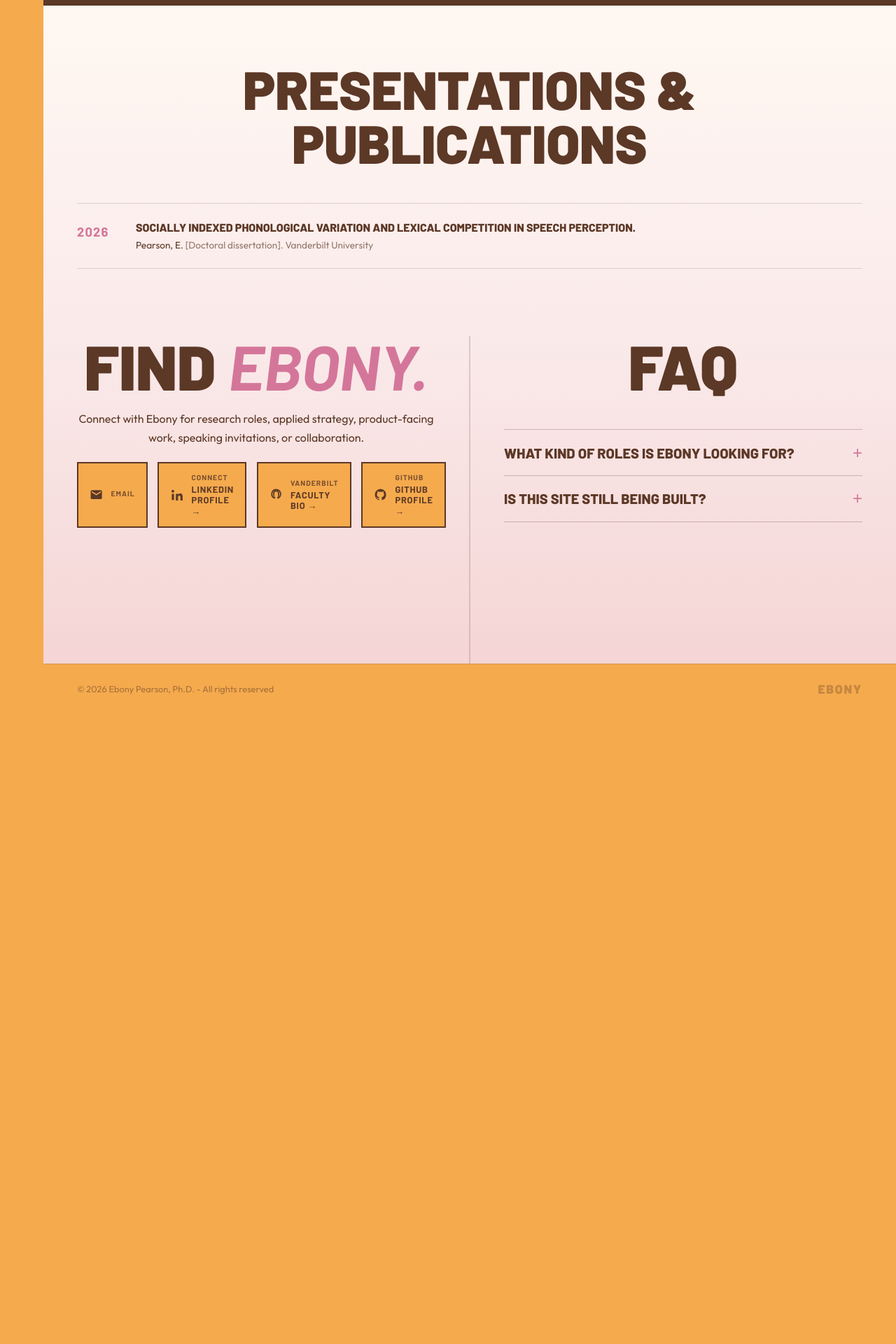
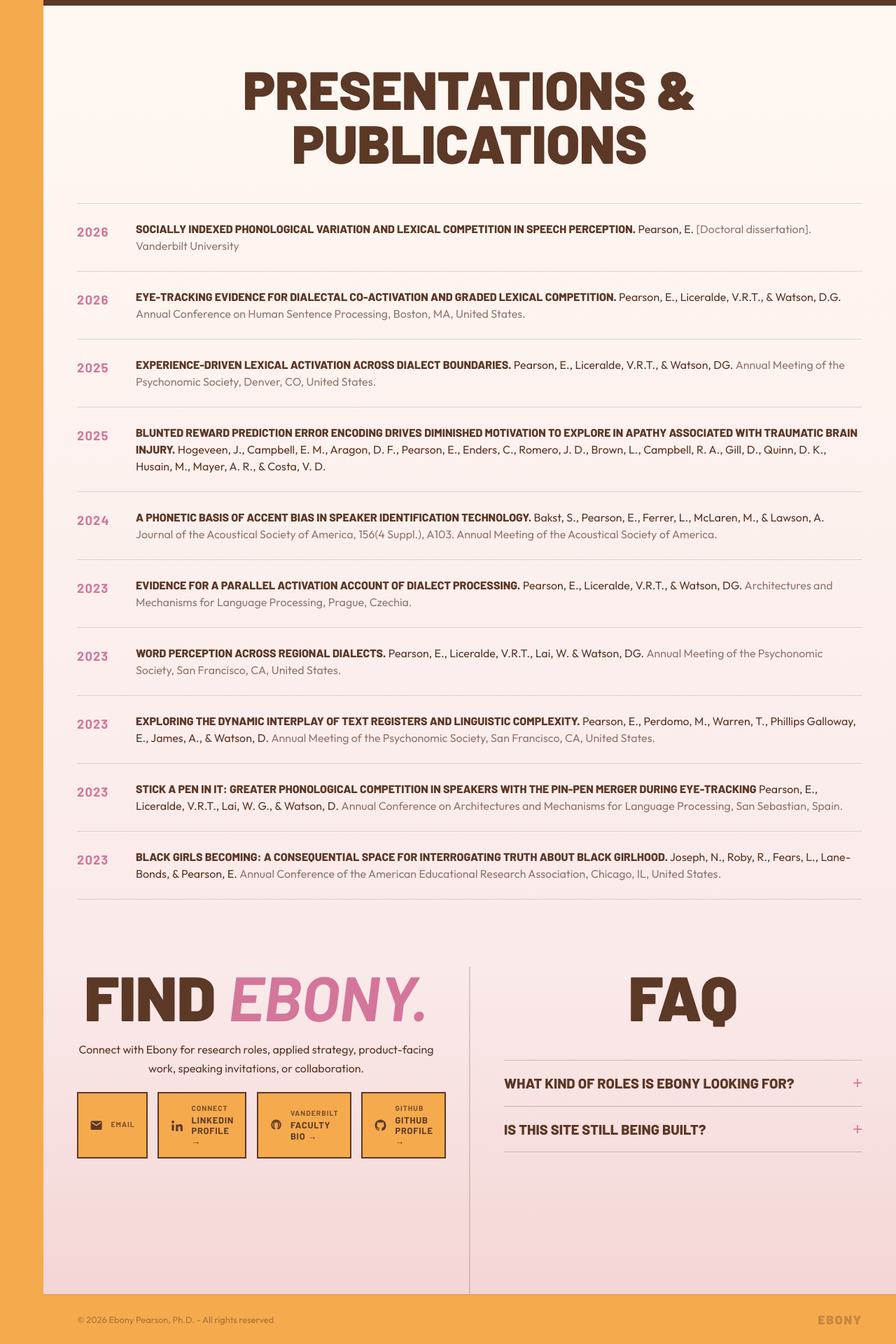
Before and after one commit to ebonypearson/ebonypearson.github.io, a Jekyll site: the page built from index.html, in a window 1280 px wide. Shown: the part 2892-4812 px from the top of the page at 70% size. Built offline with Jekyll 4.4.1, drawn with Linux system fonts in a browser that asks for light colours; before the commit the page ends 3911 px from its top, so only the background shows below that.

Commit message:
updated the rest of the publications to match the new format

```diff
--- a/_data/content/research.yml
+++ b/_data/content/research.yml
@@ -2,11 +2,9 @@ items:
 
 
 
-  - id: 202603-diss-socially-indexed-phonological-variation-lexical-competition
-    published: true
+  - published: true
     title: "Socially indexed phonological variation and lexical competition in speech perception."
     year: "2026"
-    # sort_date: 2026-03-01
     type: Doctoral dissertation
     organization: "[Doctoral dissertation]. Vanderbilt University"
     location: ""
@@ -14,19 +12,96 @@ items:
     link: ""
 
 
+  - published: true
+    year: "2026"
+    title: "Eye-tracking evidence for dialectal co-activation and graded lexical competition."
+    authors: "Pearson, E., Liceralde, V.R.T., & Watson, D.G."
+    organization: "Annual Conference on Human Sentence Processing, Boston, MA, United States."
+    link: ""
+    location: ""
+    type: ""
+
+  - published: true
+    year: "2025"
+    title: "Experience-driven lexical activation across dialect boundaries."
+    authors: "Pearson, E., Liceralde, V.R.T., & Watson, DG. "
+    organization: "Annual Meeting of the Psychonomic Society, Denver, CO, United States."
+
+
+  - published: true
+    year: "2025"
+    title: "Blunted reward prediction error encoding drives diminished motivation to explore in apathy associated with traumatic brain injury."
+    authors: "Hogeveen, J., Campbell, E. M., Aragon, D. F., Pearson, E., Enders, C., Romero, J. D., Brown, L., Campbell, R. A., Gill, D., Quinn, D. K., Husain, M., Mayer, A. R., & Costa, V. D."
+    organization: ""
+
+
+  - published: true
+    year: "2024"
+    title: "A phonetic basis of accent bias in speaker identification technology."
+    authors: "Bakst, S., Pearson, E., Ferrer, L., McLaren, M., & Lawson, A."
+    organization: "Journal of the Acoustical Society of America, 156(4 Suppl.), A103. Annual Meeting of the Acoustical Society of America."
+
+
+  - published: true
+    year: "2023"
+    title: "Evidence for a parallel activation account of dialect processing."
+    authors: " Pearson, E., Liceralde, V.R.T., & Watson, DG."
+    organization: "Architectures and Mechanisms for Language Processing, Prague, Czechia."
+
+  - published: true
+    year: "2023"
+    title: "Word perception across regional dialects."
+    authors: " Pearson, E., Liceralde, V.R.T., Lai, W. & Watson, DG."
+    organization: "Annual Meeting of the Psychonomic Society, San Francisco, CA, United States."
+
+
+  - published: true
+    year: "2023"
+    title: "Exploring the dynamic interplay of text registers and linguistic complexity."
+    authors: "Pearson, E., Perdomo, M., Warren, T., Phillips Galloway, E., James, A., & Watson, D."
+    organization: "Annual Meeting of the Psychonomic Society, San Francisco, CA, United States."
+
+
+  - published: true
+    year: "2023"
+    title: "Stick a pen in it: Greater phonological competition in speakers with the pin-pen merger during eye-tracking"
+    authors: " Pearson, E., Liceralde, V.R.T., Lai, W. G., & Watson, D."
+    organization: "Annual Conference on Architectures and Mechanisms for Language Processing, San Sebastian, Spain."
+
+  - published: true
+    year: "2023"
+    title: "Black Girls Becoming: A consequential space for interrogating truth about Black girlhood."
+    authors: "Joseph, N., Roby, R., Fears, L., Lane-Bonds, & Pearson, E."
+    organization: "Annual Conference of the American Educational Research Association, Chicago, IL, United States."
+
+
+#  .
+
+# A phonetic basis of accent bias in speaker identification technology. Bakst, S., Pearson, E., Ferrer, L., McLaren, M., & Lawson, A. Journal of the Acoustical Society of America, 156(4 Suppl.), A103. Annual Meeting of the Acoustical Society of America.
+
+# Evidence for a parallel activation account of dialect processing. Pearson, E., Liceralde, V.R.T., & Watson, DG. Architectures and Mechanisms for Language Processing, Prague, Czechia.
+
+# Word perception across regional dialects. Pearson, E., Liceralde, V.R.T., Lai, W. & Watson, DG. Annual Meeting of the Psychonomic Society, San Francisco, CA, United States.
+
+# Exploring the dynamic interplay of text registers and linguistic complexity. Pearson, E., Perdomo, M., Warren, T., Phillips Galloway, E., James, A., & Watson, D. Annual Meeting of the Psychonomic Society, San Francisco, CA, United States.
+
+# Stick a pen in it: Greater phonological competition in speakers with the pin–pen merger during eye-tracking. Pearson, E., Liceralde, V.R.T., Lai, W. G., & Watson, D. Annual Conference on Architectures and Mechanisms for Language Processing, San Sebastian, Spain.
+
+# Black Girls Becoming: A consequential space for interrogating truth about Black girlhood. Joseph, N., Roby, R., Fears, L., Lane-Bonds, & Pearson, E. Annual Conference of the American Educational Research Association, Chicago, IL, United States
 
 
 
-  # - id: 202603-diss-socially-indexed-phonological-variation-lexical-competition
-  #   published: true
-  #   title: "Socially indexed phonological variation and lexical competition in speech perception. [Doctoral dissertation]"
-  #   year: "2026"
-  #   # sort_date: 2026-03-01
-  #   # type: Doctoral dissertation
-  #   organization: Vanderbilt University
-  #   location: ""
-  #   authors: "Pearson, E."
-  #   link: ""
+
+#   - id: 202603-diss-socially-indexed-phonological-variation-lexical-competition
+#     published: true
+#     title: "Socially indexed phonological variation and lexical competition in speech perception. [Doctoral dissertation]"
+#     year: "2026"
+#     # sort_date: 2026-03-01
+#     # type: Doctoral dissertation
+#     organization: Vanderbilt University
+#     location: ""
+#     authors: "Pearson, E."
+#     link: ""
 
 # Pearson, E., Liceralde, V.R.T., & Watson. Eye-tracking evidence for dialectal co-activation and graded lexical competition. Annual Conference on Human Sentence Processing, Boston, MA, United States.
 
--- a/_includes/sections/publications.html
+++ b/_includes/sections/publications.html
@@ -46,14 +46,13 @@
   </div>
 
   <div class="publications-list">
-    {% assign publications_sorted = site.data.content.research.items | where: "published", true | sort: "sort_date" | reverse %}
+    {% assign publications_sorted = site.data.content.research.items | where: "published", true %}
     {% for item in publications_sorted %}
     {% assign current_year = item.year | split: " " | first %}
     <div class="publications-item">
       <span class="publications-year">{{ current_year }}</span>
       <div class="publications-content">
-        <h3>{{ item.title }}</h3>
-        <p class="publications-meta">{% if item.authors %}<span class="publications-authors">{{ item.authors }}</span>{% endif %}{% if item.organization %}<span class="publications-venue"> {{ item.organization }}{% if item.location and item.location != "" %} · {{ item.location }}{% endif %}{% if item.link and item.link != "" %} — <a href="{{ item.link }}" class="publications-link" target="_blank" rel="noopener">{{ item.link }}</a>{% endif %}</span>{% endif %}</p>
+        <p class="publications-meta"><span class="publications-title-inline">{{ item.title }}</span>{% if item.authors %} <span class="publications-authors">{{ item.authors }}</span>{% endif %}{% if item.organization %} <span class="publications-venue">{{ item.organization }}{% if item.location and item.location != "" %} · {{ item.location }}{% endif %}{% if item.link and item.link != "" %} — <a href="{{ item.link }}" class="publications-link" target="_blank" rel="noopener">{{ item.link }}</a>{% endif %}</span>{% endif %}</p>
       </div>
       <!-- <span class="publications-type">{{ item.type }}</span> -->
     </div>
--- a/assets/style.css
+++ b/assets/style.css
@@ -1055,18 +1055,17 @@ section {
   padding-top: 0.3rem;
 }
 
-.publications-content h3 {
+.publications-meta {
+  font-size: clamp(0.85rem, 1.4vw, 1rem);
+  margin: 0;
+  line-height: 1.5;
+}
+
+.publications-title-inline {
   font-family: 'Barlow', sans-serif;
   font-size: clamp(0.85rem, 1.4vw, 1rem);
   font-weight: 800;
   text-transform: uppercase;
-  line-height: 1.3;
-  margin-bottom: 0.35rem;
-}
-
-.publications-meta {
-  font-size: 0.85rem;
-  margin: 0;
 }
 
 .publications-authors {
```
